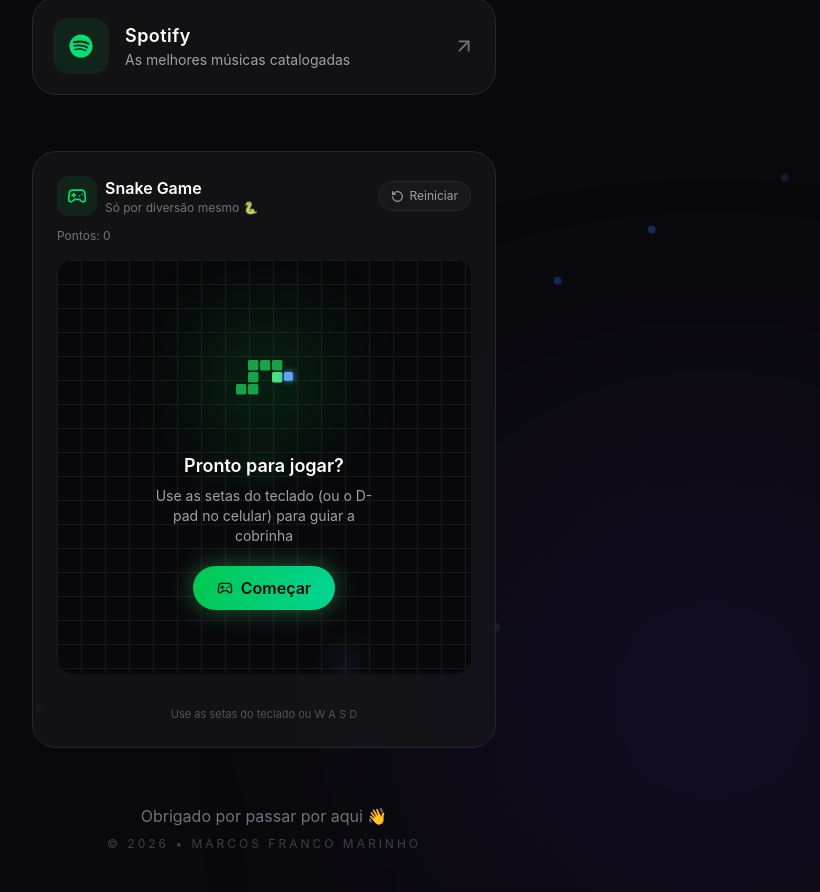
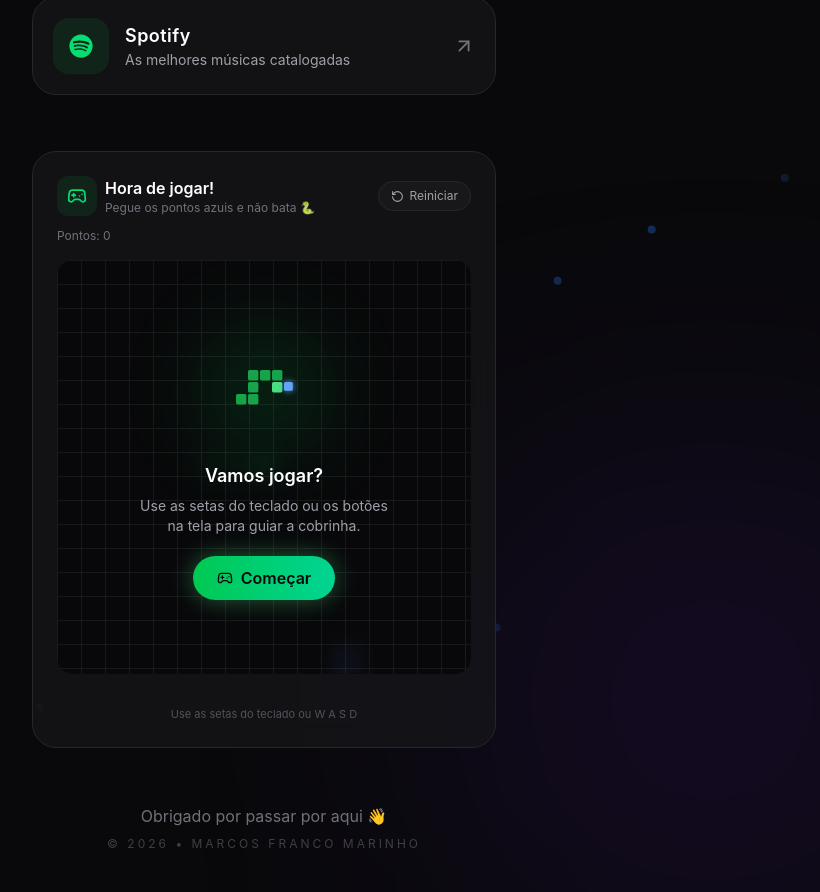
Before and after one commit to marcosfrancomarinho/meu-perfil, a React (Vite) app: page / in a window 1280 px wide. Shown: the part 1199-2091 px from the top of the page, without its empty margins (376-1196 px from the left). Built offline with nearby package versions, Linux system fonts and the light colour scheme.

Commit message:
refactor: make snake game section more inviting

```diff
--- a/src/components/SnakeGame/SnakeGame.tsx
+++ b/src/components/SnakeGame/SnakeGame.tsx
@@ -46,6 +46,7 @@ export function SnakeGame() {
 
   return (
     <motion.section
+      aria-labelledby='game-title'
       initial={{ opacity: 0, y: 30 }}
       whileInView={{ opacity: 1, y: 0 }}
       viewport={{ once: true, margin: '-60px' }}
@@ -54,28 +55,29 @@ export function SnakeGame() {
       <div className='flex items-center justify-between gap-3'>
         <div className='flex items-center gap-2'>
           <div className='flex h-9 w-9 shrink-0 items-center justify-center rounded-xl bg-green-500/10 text-green-400 sm:h-10 sm:w-10'>
-            <Gamepad2 size={18} className='sm:size-5' />
+            <Gamepad2 size={18} aria-hidden='true' className='sm:size-5' />
           </div>
           <div>
-            <h3 className='text-sm font-semibold sm:text-base'>Snake Game</h3>
-            <p className='text-[11px] text-zinc-500 sm:text-xs'>Só por diversão mesmo 🐍</p>
+            <h2 id='game-title' className='text-sm font-semibold sm:text-base'>Hora de jogar!</h2>
+            <p className='text-[11px] text-zinc-500 sm:text-xs'>Pegue os pontos azuis e não bata 🐍</p>
           </div>
         </div>
 
         <button
           type='button'
           onClick={reset}
-          className='flex shrink-0 items-center gap-1.5 rounded-full border border-zinc-800 bg-zinc-900 px-3 py-1.5 text-[11px] text-zinc-400 transition hover:border-zinc-700 hover:text-white sm:text-xs'
+          className='flex shrink-0 items-center gap-1.5 rounded-full border border-zinc-800 bg-zinc-900 px-3 py-1.5 text-[11px] text-zinc-400 transition hover:border-zinc-700 hover:text-white focus-visible:outline-none focus-visible:ring-2 focus-visible:ring-green-400 sm:text-xs'
         >
-          <RotateCcw size={13} />
+          <RotateCcw size={13} aria-hidden='true' />
           Reiniciar
         </button>
       </div>
 
-      <div className='mt-3 text-[11px] text-zinc-500 sm:text-xs'>Pontos: {score}</div>
+      <div aria-live='polite' className='mt-3 text-[11px] text-zinc-500 sm:text-xs'>Pontos: {score}</div>
 
       <div className='relative mt-4'>
         <div
+          aria-label='Tabuleiro do jogo da cobrinha'
           className='mx-auto grid aspect-square w-full max-w-md gap-px overflow-hidden rounded-xl border border-zinc-800 bg-zinc-950 sm:rounded-2xl'
           style={{ gridTemplateColumns: `repeat(${gridSize}, 1fr)` }}
         >
@@ -111,6 +113,7 @@ export function SnakeGame() {
               className='absolute inset-0 z-10 flex flex-col items-center justify-center gap-4 overflow-hidden rounded-xl bg-zinc-950/95 px-6 text-center backdrop-blur-sm sm:rounded-2xl'
             >
               <div
+                aria-hidden='true'
                 className='pointer-events-none absolute inset-0 opacity-[0.07]'
                 style={{
                   backgroundImage:
@@ -126,12 +129,13 @@ export function SnakeGame() {
                 className='relative flex h-24 w-24 items-center justify-center sm:h-28 sm:w-28'
               >
                 <motion.div
+                  aria-hidden='true'
                   animate={{ opacity: [0.35, 0.7, 0.35], scale: [1, 1.12, 1] }}
                   transition={{ duration: 2.4, repeat: Infinity, ease: 'easeInOut' }}
                   className='absolute inset-0 rounded-full bg-green-500/25 blur-2xl'
                 />
 
-                <svg viewBox='0 0 100 100' className='relative h-16 w-16 sm:h-20 sm:w-20' fill='none'>
+                <svg aria-hidden='true' viewBox='0 0 100 100' className='relative h-16 w-16 sm:h-20 sm:w-20' fill='none'>
                   {START_ICON_CELLS.map((cell, index) => (
                     <motion.rect
                       key={`${cell.x}-${cell.y}`}
@@ -146,7 +150,6 @@ export function SnakeGame() {
                       transition={{ delay: cell.delay, type: 'spring', stiffness: 260 }}
                     />
                   ))}
-
                   <motion.rect
                     x='75'
                     y='40'
@@ -163,9 +166,9 @@ export function SnakeGame() {
               </motion.div>
 
               <div className='relative space-y-1.5'>
-                <p className='text-base font-semibold sm:text-lg'>Pronto para jogar?</p>
-                <p className='max-w-[240px] text-xs text-zinc-400 sm:text-sm'>
-                  Use as setas do teclado (ou o D-pad no celular) para guiar a cobrinha
+                <p className='text-base font-semibold sm:text-lg'>Vamos jogar?</p>
+                <p className='max-w-[250px] text-xs text-zinc-400 sm:text-sm'>
+                  Use as setas do teclado ou os botões na tela para guiar a cobrinha.
                 </p>
               </div>
 
@@ -174,9 +177,9 @@ export function SnakeGame() {
                 onClick={start}
                 whileHover={{ scale: 1.04 }}
                 whileTap={{ scale: 0.96 }}
-                className='relative mt-1 flex items-center gap-2 rounded-full bg-gradient-to-r from-green-500 to-emerald-400 px-6 py-2.5 text-sm font-semibold text-zinc-950 shadow-[0_0_25px_rgba(74,222,128,.4)] transition sm:text-base'
+                className='relative mt-1 flex items-center gap-2 rounded-full bg-gradient-to-r from-green-500 to-emerald-400 px-6 py-2.5 text-sm font-semibold text-zinc-950 shadow-[0_0_25px_rgba(74,222,128,.4)] transition focus-visible:outline-none focus-visible:ring-2 focus-visible:ring-white sm:text-base'
               >
-                <Gamepad2 size={16} />
+                <Gamepad2 size={16} aria-hidden='true' />
                 Começar
               </motion.button>
             </motion.div>
@@ -195,16 +198,16 @@ export function SnakeGame() {
                 transition={{ type: 'spring', stiffness: 200 }}
                 className='flex h-14 w-14 items-center justify-center rounded-full bg-red-500/15 text-red-400'
               >
-                <Skull size={26} />
+                <Skull size={26} aria-hidden='true' />
               </motion.div>
-              <p className='text-sm font-semibold sm:text-base'>Game over 💀</p>
-              <p className='text-xs text-zinc-400 sm:text-sm'>Pontuação final: {score}</p>
+              <p className='text-sm font-semibold sm:text-base'>Fim de jogo 💀</p>
+              <p className='text-xs text-zinc-400 sm:text-sm'>Você fez {score} ponto{score === 1 ? '' : 's'}.</p>
               <button
                 type='button'
                 onClick={reset}
-                className='mt-1 rounded-full border border-green-500/40 bg-green-500/10 px-4 py-1.5 text-xs text-green-300 transition hover:bg-green-500/20 sm:text-sm'
+                className='mt-1 rounded-full border border-green-500/40 bg-green-500/10 px-4 py-1.5 text-xs text-green-300 transition hover:bg-green-500/20 focus-visible:outline-none focus-visible:ring-2 focus-visible:ring-green-400 sm:text-sm'
               >
-                Jogar de novo
+                Jogar novamente
               </button>
             </motion.div>
           )}
```
